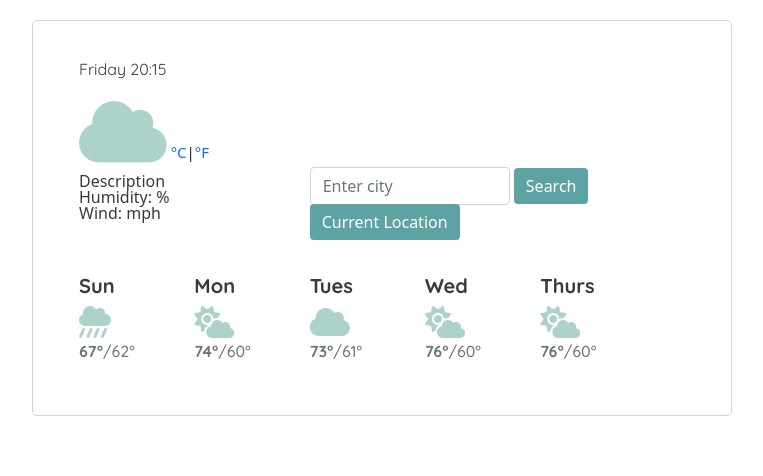
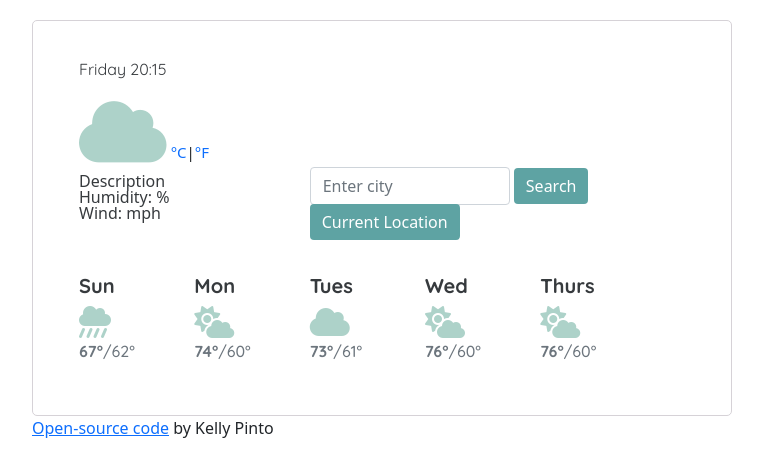
Before and after one commit to Kelly-Pinto/Weather-App, a plain HTML site: page index.html in a window 1280 px wide. Shown: the whole page, without its empty margins (50-813 px from the left). Drawn offline with nearby package versions, Linux system fonts and the light colour scheme; no server answers.

Commit message:
Added link to code on github

```diff
--- a/index.html
+++ b/index.html
@@ -114,6 +114,9 @@
 
 </div>
 </div>
+<span>
+    <a href="https://github.com/Kelly-Pinto/weather-app" target="_blank">Open-source code</a> by Kelly Pinto
+    </span>
     </div>
 
     <script src="src/index.js"></script>
```
